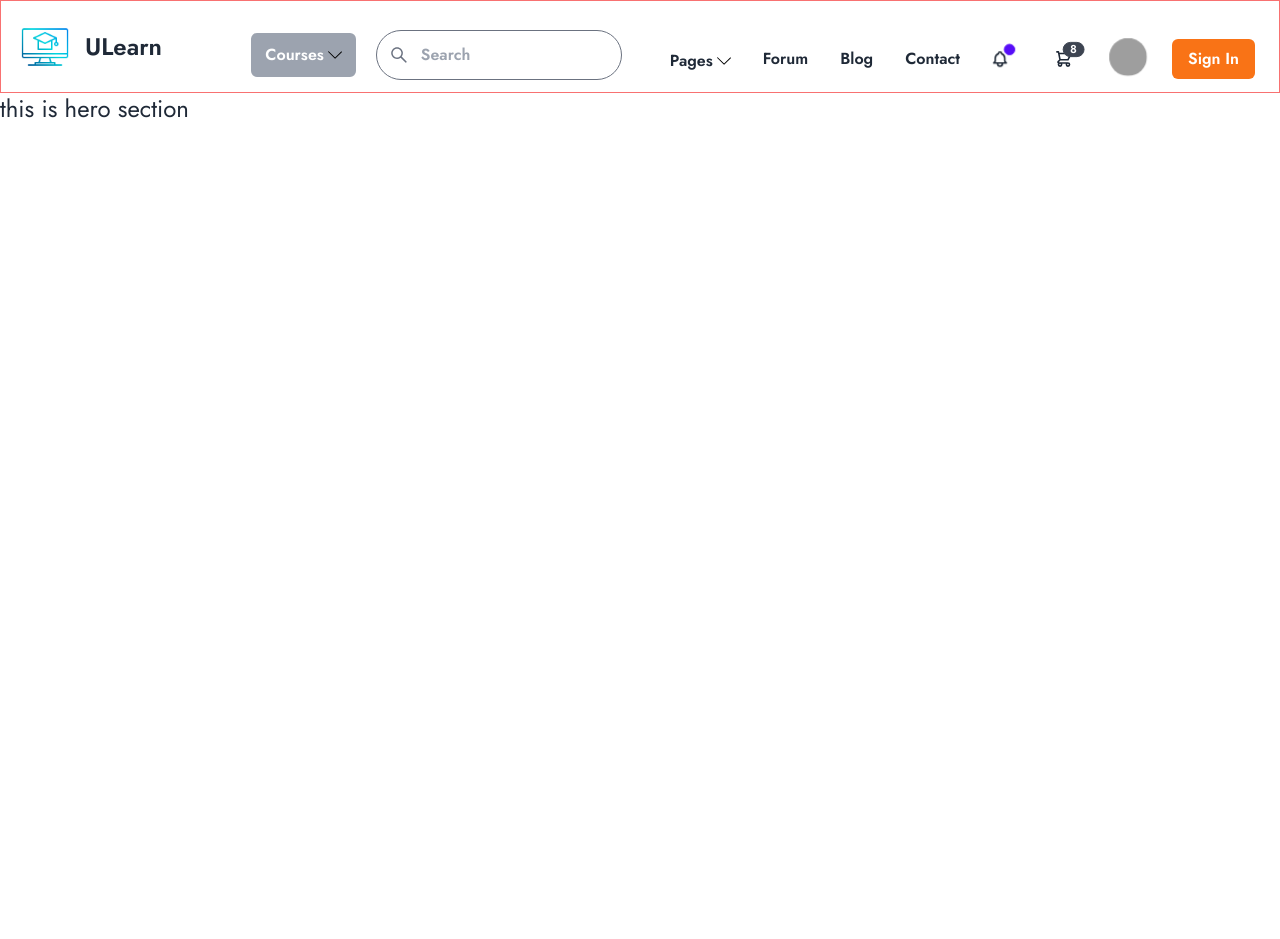
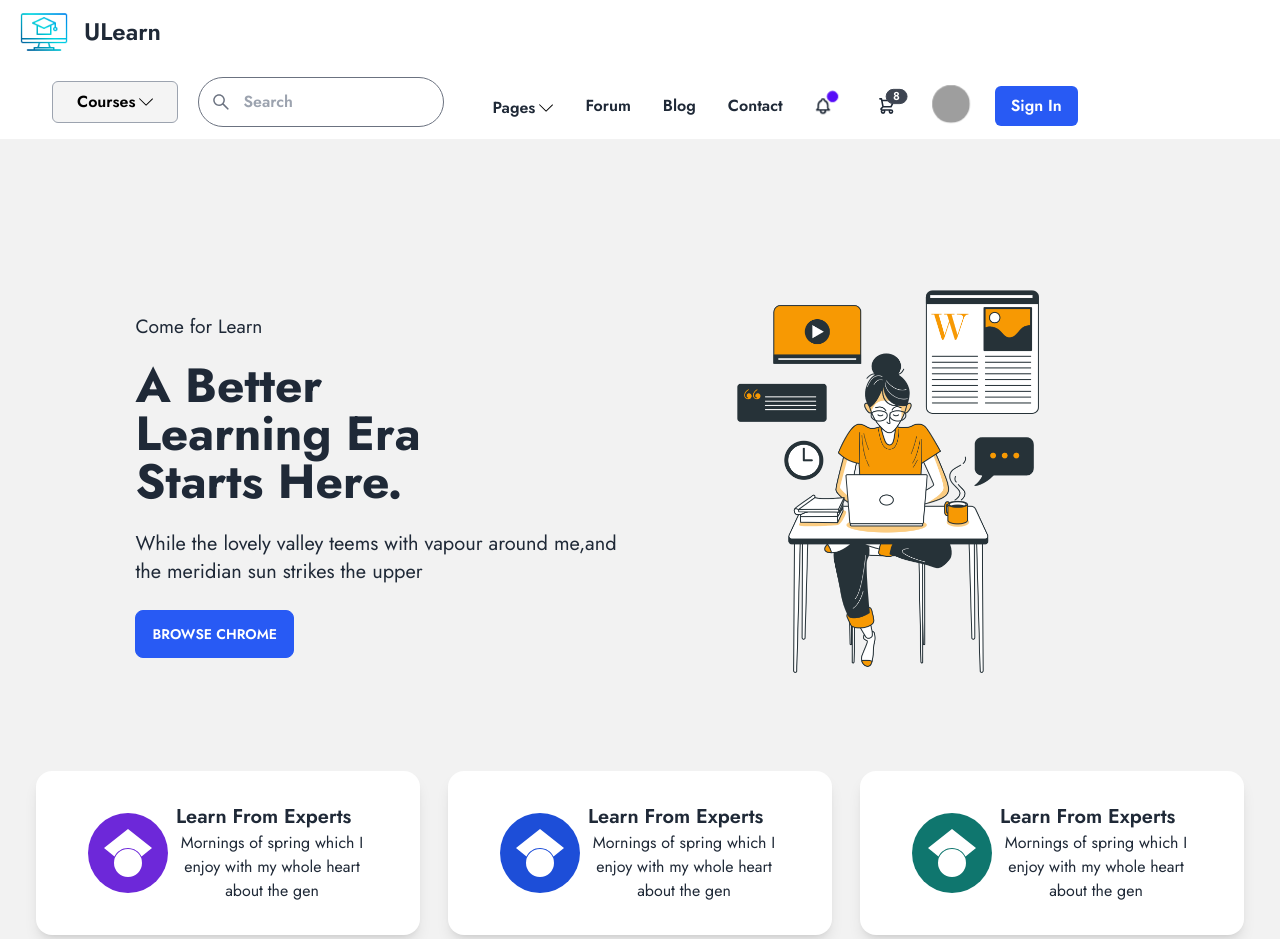
Before and after one commit to JoyCmollik/uLearn-mern-stack-webapplic, a React (Create React App) app in the folder ulearn-react-client-side/: page / in a window 1280 px wide. Before the commit the page ends 800 px from the top, so only its background shows below. Built offline with nearby package versions, Linux system fonts and the light colour scheme; grey boxes are pictures that could not be loaded.

Commit message:
hero and categories

```diff
--- /dev/null
+++ b/ulearn-react-client-side/src/components/Home/Categories/Categories.js
@@ -0,0 +1,21 @@
+import React from 'react';
+
+const Categories = ({ icon, title, desc, bgColor }) => {
+	return (
+		<div className='card w-96 bg-base-100 shadow-lg mx-auto'>
+			<div className='card-body'>
+				<div className='flex gap-2 items-center justify-center'>
+					<div className={` p-4 rounded-full gap-4 ${bgColor}`}>
+						{icon}
+					</div>
+					<div>
+						<h2 className='card-title'>{title}</h2>
+						<p className='text-base w-48'>{desc}</p>
+					</div>
+				</div>
+			</div>
+		</div>
+	);
+};
+
+export default Categories;
--- a/ulearn-react-client-side/src/components/Home/DropDownMenu/DropDownMenu.js
+++ b/ulearn-react-client-side/src/components/Home/DropDownMenu/DropDownMenu.js
@@ -8,7 +8,7 @@ const DropDownMenu = ({ name }) => {
 				className={`flex items-center gap-1 ${
 					name === 'pages'
 						? 'border-0'
-						: 'border-2 border-gray-400 rounded-md py-2 px-3 text-base  font-semibold bg-gray-400 text-white'
+						: 'border border-gray-400 rounded-md py-2 px-6 text-base text-black  font-semibold bg-secondary '
 				}`}
 				aria-current='page'
 			>
--- a/ulearn-react-client-side/src/components/Home/Hero/Hero.js
+++ b/ulearn-react-client-side/src/components/Home/Hero/Hero.js
@@ -1,10 +1,76 @@
-import React from 'react';
+import React, { useState } from 'react';
+import heroImage from '../../../Images/hero.png';
+
+import { SiGooglescholar } from 'react-icons/si';
+import Categories from '../Categories/Categories';
+
+const categories = [
+	{
+		id: 10,
+		icon: (
+			<SiGooglescholar className='text-5xl text-white  mx-auto bg-violet-700 ' />
+		),
+		title: 'Learn From Experts',
+		desc: 'Mornings of spring which I  enjoy with my whole heart about the gen',
+		bgColor: ' bg-violet-700',
+	},
+	{
+		id: 11,
+		icon: <SiGooglescholar className='text-5xl  text-white  mx-auto' />,
+		title: 'Learn From Experts',
+		desc: 'Mornings of spring which I enjoy with my whole heart about the gen',
+		bgColor: ' bg-blue-700',
+	},
+	{
+		id: 12,
+		icon: <SiGooglescholar className='text-5xl  text-white  mx-auto' />,
+		title: 'Learn From Experts',
+		desc: 'Mornings of spring which I enjoy with my whole heart about the gen',
+		bgColor: ' bg-teal-700',
+	},
+];
 
 const Hero = () => {
 	return (
-		<div>
-			<h2>this is hero section</h2>
-		</div>
+		<section className=''>
+			<div className='hero min-h-screen bg-base-200 pb-28 relative'>
+				<div className='hero-content flex justify-between '>
+					<article className=''>
+						<small className=''>Come for Learn</small>
+						<h1 className='text-5xl font-bold text mt-5'>
+							A Better <br />
+							Learning Era
+							<br />
+							Starts Here.
+						</h1>
+						<p className='py-6 text-xl'>
+							While the lovely valley teems with vapour around
+							me,and
+							<br />
+							the meridian sun strikes the upper
+						</p>
+						<button className='btn bg-primary border border-primary'>
+							Browse Chrome
+						</button>
+					</article>
+					<article>
+						<img
+							src={heroImage}
+							alt=''
+							className='max-w-lg rounded-lg '
+						/>
+					</article>
+				</div>
+				{/* categories */}
+				<div className='absolute bottom-1 '>
+					<article className='flex flex-wrap text-center space-x-7 '>
+						{categories.map((category) => (
+							<Categories keys={category.id} {...category} />
+						))}
+					</article>
+				</div>
+			</div>
+		</section>
 	);
 };
 
--- a/ulearn-react-client-side/src/components/layout/Navbar/Navbar.js
+++ b/ulearn-react-client-side/src/components/layout/Navbar/Navbar.js
@@ -20,7 +20,7 @@ const Navbar = () => {
 
 	return (
 		<>
-			<nav className=' container mx-auto border border-red-400'>
+			<nav className=' container mx-auto  '>
 				<section className='flex flex-wrap justify-between py-2 mx-5 '>
 					{/* logo and title */}
 					<article className='flex items-center gap-x-4 '>
@@ -107,7 +107,7 @@ const Navbar = () => {
 								{/* profile*/}
 								<ProfileDropDown />
 								<li>
-									<button className='bg-orange-500 text-white py-2 px-4 rounded-md mx-1'>
+									<button className='bg-primary  border-primary text-white py-2 px-4 rounded-md mx-1'>
 										Sign In
 									</button>
 								</li>
```
Also changed, not shown: ulearn-react-client-side/src/Images/hero.png (added).
